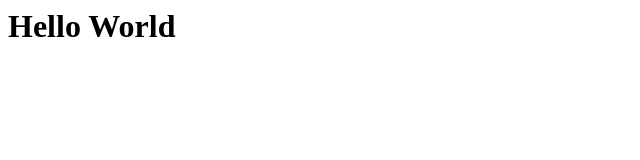
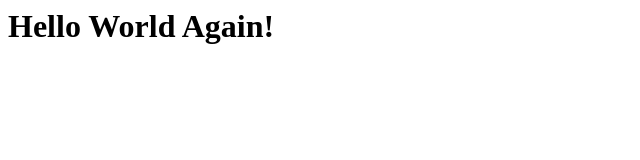
Before and after one commit to Adam-J-McDaniel/Adam-J-McDaniel.github.io, a plain HTML site: page index.htm in a window 1280 px wide. Shown: the whole page, without its empty margins (0-640 px from the left). Drawn offline with Linux system fonts and the light colour scheme.

Commit message:
Update index.htm

```diff
--- a/index.htm
+++ b/index.htm
@@ -1,5 +1,5 @@
 <html>
     <body>
-        <h1>Hello World</h1>
+        <h1>Hello World Again!</h1>
     </body>
 </html>
```
